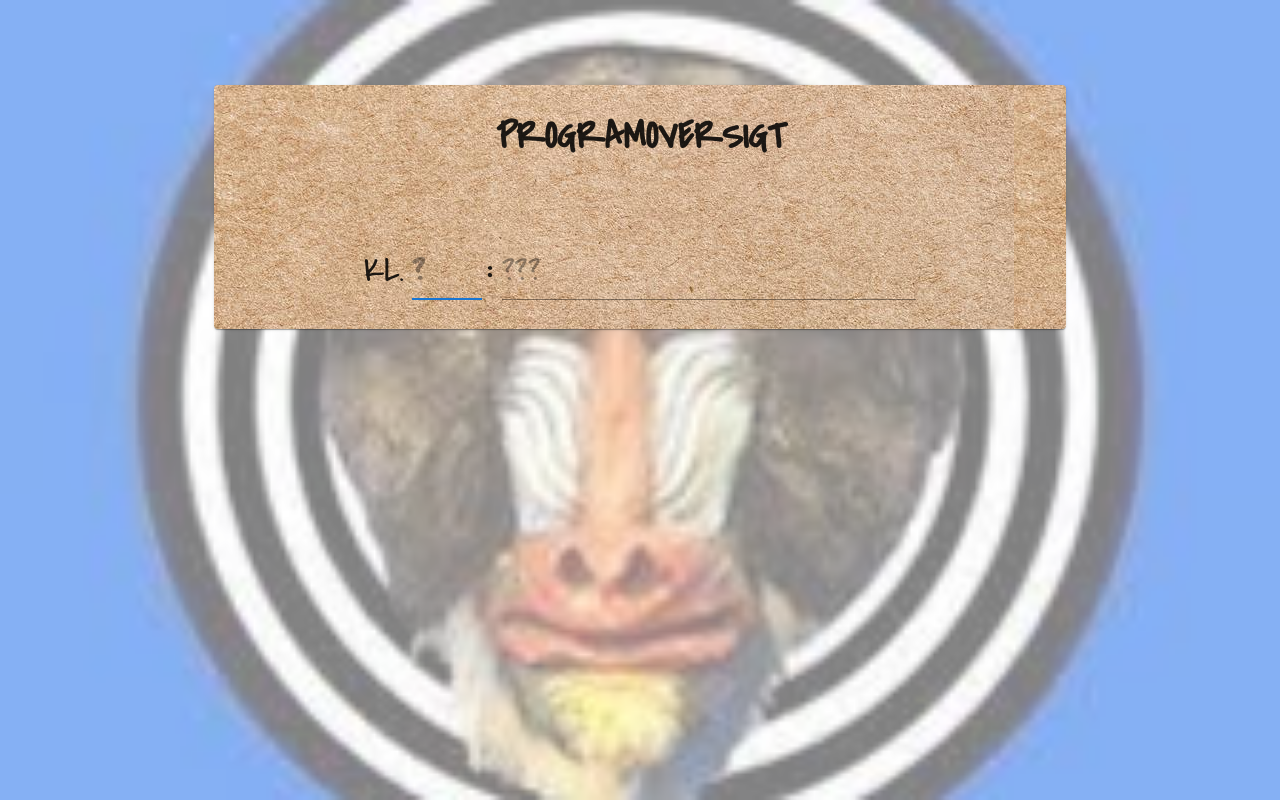
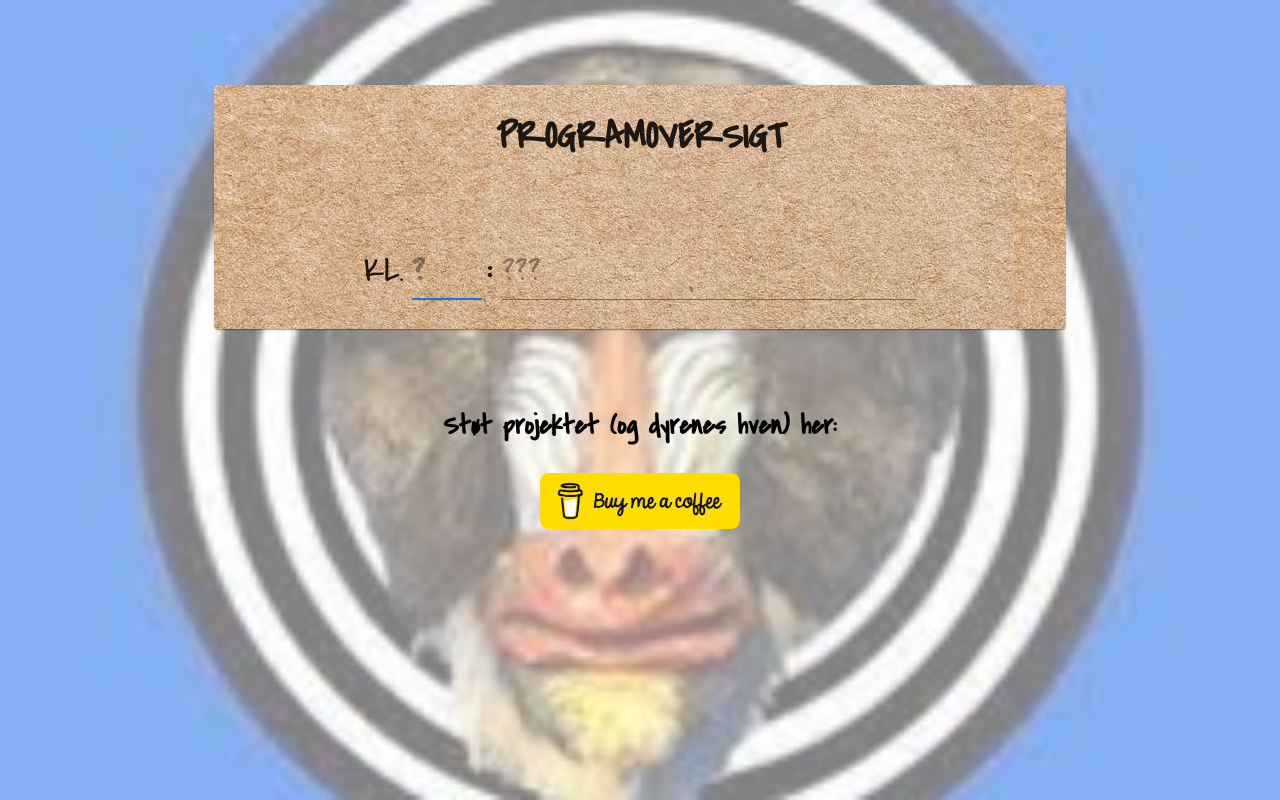
Before and after one commit to jbakchr/programoversigten, a React (Create React App) app: page / in a window 1280 px wide. Built offline with nearby package versions, Linux system fonts and the light colour scheme.

Commit message:
Added support section

```diff
--- /dev/null
+++ b/src/components/SupportSection/SupportSection.jsx
@@ -0,0 +1,33 @@
+import bmc from "../../assets/bmc-button.png";
+
+export const SupportSection = () => {
+  return (
+    <div
+      style={{
+        display: "flex",
+        flexDirection: "column",
+        justifyContent: "space-evenly",
+        alignItems: "center",
+        height: "125px",
+        marginTop: "50px",
+      }}
+    >
+      <p
+        style={{
+          fontFamily: "Covered By Your Grace",
+          fontSize: "28px",
+          fontWeight: "bold",
+        }}
+      >
+        Støt projektet (og dyrenes hven) her:
+      </p>
+      <a
+        href="http://buymeacoffee.com/jbakchr"
+        target="_blank"
+        rel="noreferrer"
+      >
+        <img style={{ width: "200px" }} src={bmc} alt="buy me a coffee" />
+      </a>
+    </div>
+  );
+};
--- a/src/pages/HomePage.jsx
+++ b/src/pages/HomePage.jsx
@@ -2,11 +2,13 @@ import React from "react";
 import { Container } from "@mui/material";
 
 import { ProgramOverviewCard } from "../components/ProgramOverviewCard/ProgramOverviewCard";
+import { SupportSection } from "../components/SupportSection/SupportSection";
 
 export const HomePage = () => {
   return (
     <Container maxWidth="md">
       <ProgramOverviewCard />
+      <SupportSection />
     </Container>
   );
 };
```
Also changed, not shown: src/assets/bmc-button.png (added).
